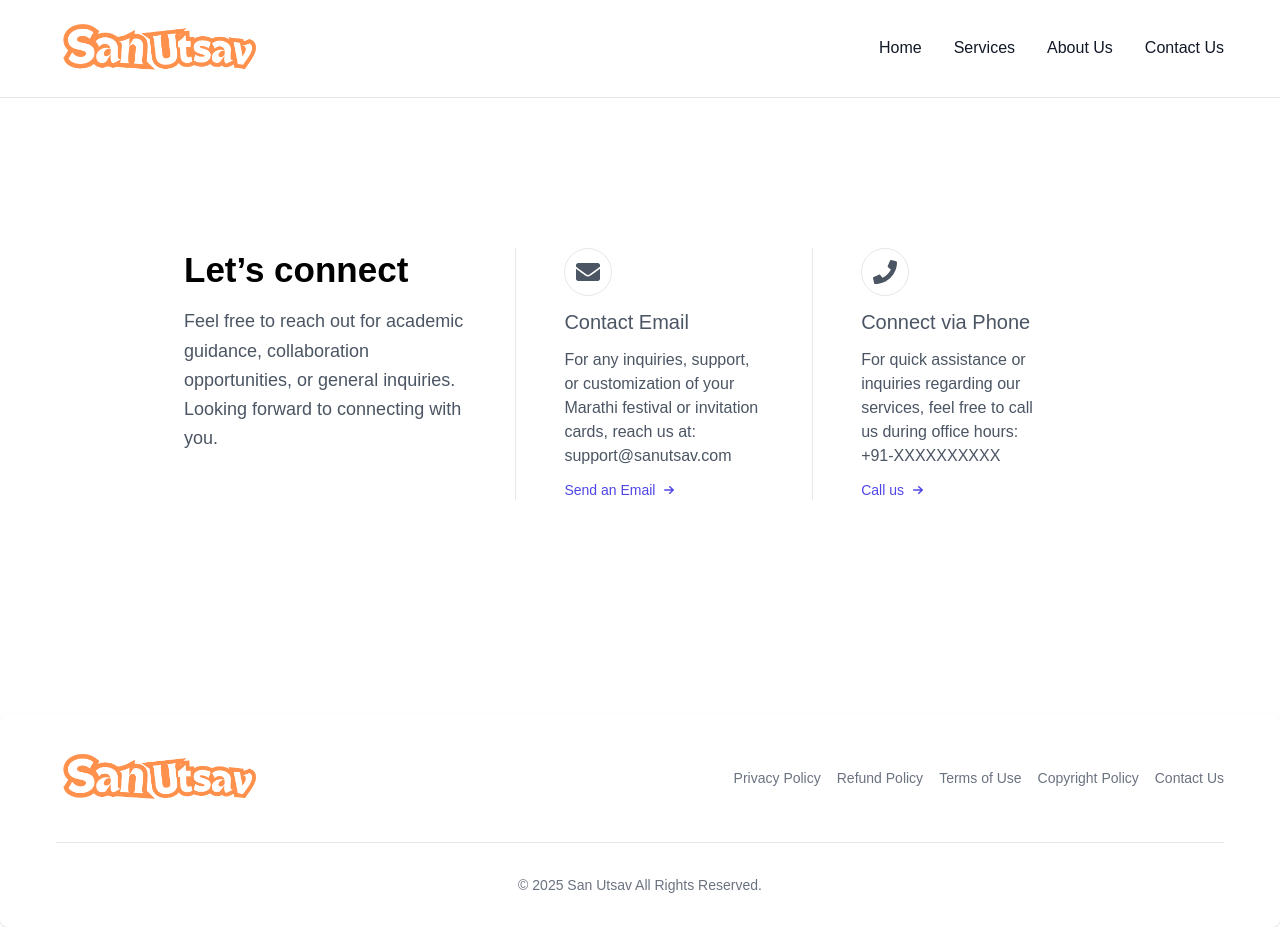
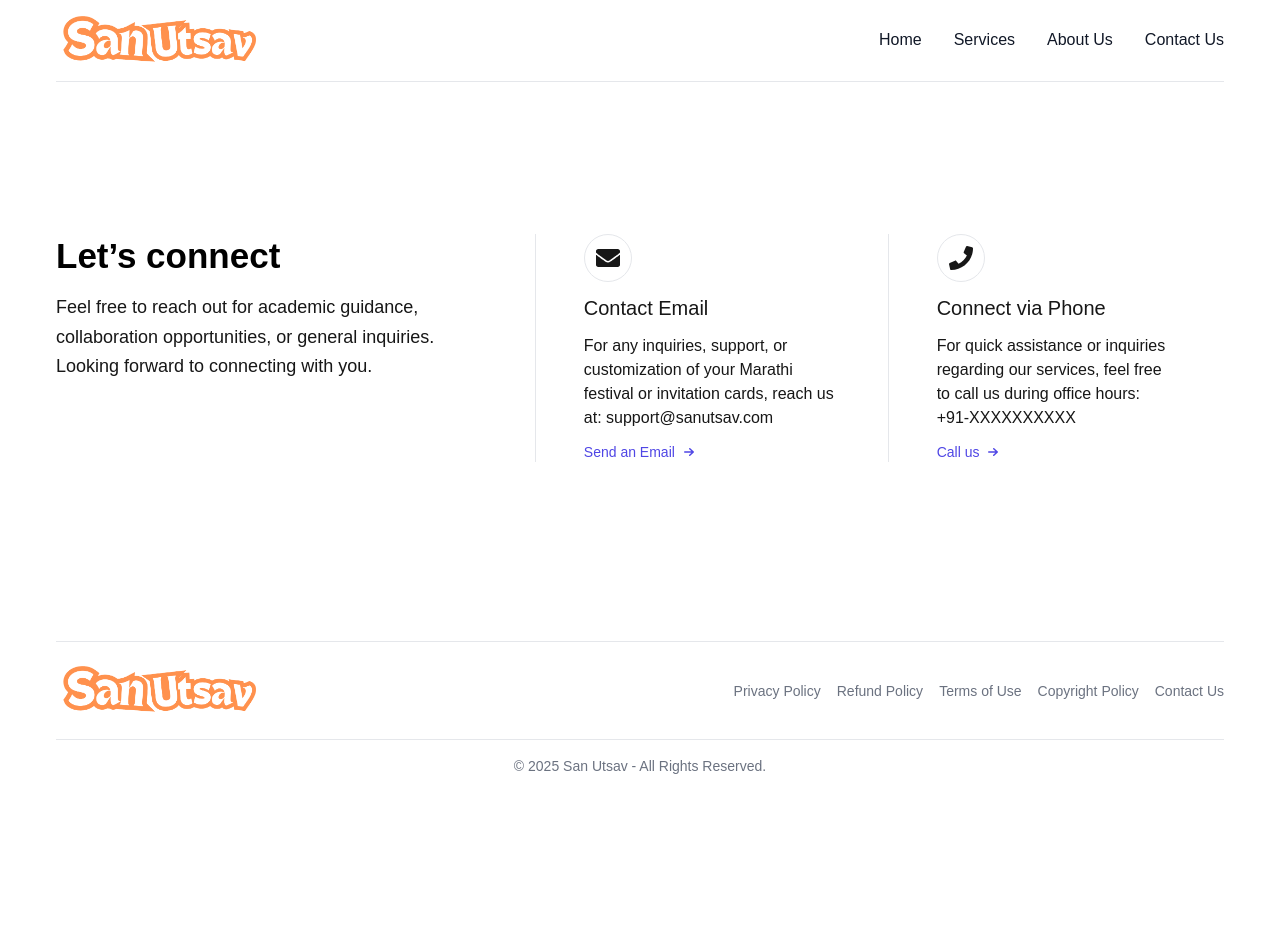
Before and after one commit to ankushchavan0411/san-cards, a Next.js app: page /contact-us in a window 1280 px wide. After the commit the page ends 800 px from the top, so only its background shows below. Built offline with nearby package versions, Linux system fonts and the light colour scheme.

Commit message:
fix alingment

```diff
--- a/src/app/about-us/page.tsx
+++ b/src/app/about-us/page.tsx
@@ -13,11 +13,7 @@ export const metadata: Metadata = {
 };
 
 const AboutUsPage = () => {
-  return (
-    <div className="container px-32">
-      <AboutUs />
-    </div>
-  );
+  return <AboutUs />;
 };
 
 export default AboutUsPage;
--- a/src/app/contact-us/page.tsx
+++ b/src/app/contact-us/page.tsx
@@ -14,11 +14,7 @@ export const metadata: Metadata = {
 };
 
 const ContactPage = () => {
-  return (
-    <div className="container px-32">
-      <Contact />
-    </div>
-  );
+  return <Contact />;
 };
 
 export default ContactPage;
--- a/src/app/layout.tsx
+++ b/src/app/layout.tsx
@@ -19,7 +19,7 @@ export default function RootLayout({
 }>) {
   return (
     <html lang="en">
-      <body>
+      <body className="container">
         <Navbar />
         {children}
         <Footer />
--- a/src/app/services/page.tsx
+++ b/src/app/services/page.tsx
@@ -13,11 +13,7 @@ export const metadata: Metadata = {
 };
 
 const ServicesPage = () => {
-  return (
-    <div className="container px-32">
-      <Services />
-    </div>
-  );
+  return <Services />;
 };
 
 export default ServicesPage;
--- a/src/components/ContactUs/index.tsx
+++ b/src/components/ContactUs/index.tsx
@@ -26,9 +26,8 @@ const contactMethods = [
 
 const ContactUs = () => {
   return (
-    <section className="relative z-10 overflow-hidden pb-40 pt-28 lg:pt-[150px]">
-      <div className="container">
-        <div className="m mx-auto gap-12  text-gray-600  lg:flex">
+    <section className="py-32">
+      <div className="gap-12 lg:flex">
         <SectionTitle
           title="Let’s connect"
           paragraph="Feel free to reach out for academic guidance, collaboration
@@ -72,7 +71,6 @@ const ContactUs = () => {
           </ul>
         </div>
       </div>
-      </div>
     </section>
   );
 };
--- a/src/components/Footer/index.tsx
+++ b/src/components/Footer/index.tsx
@@ -1,13 +1,13 @@
 /** @format */
-
+"use client";
 import PolicyNavigationLinks from "@/components/Policies/PolicyNavigationLinks";
 import Image from "next/image";
 import Link from "next/link";
 
 const Footer = () => {
   return (
-    <footer className="bg-white rounded-lg shadow dark:bg-gray-900">
-      <div className="w-full max-w-screen-xl mx-auto p-4 md:py-8">
+    <footer className="mt-8 border-t">
+      <div className="w-full mx-auto py-4">
         <div className="sm:flex sm:items-center sm:justify-between">
           <Link
             href="/"
@@ -23,10 +23,10 @@ const Footer = () => {
           </Link>
           <PolicyNavigationLinks />
         </div>
-        <hr className="my-6 border-gray-200 sm:mx-auto dark:border-gray-700 lg:my-8" />
+        <hr className="my-4 border-gray-200 sm:mx-auto dark:border-gray-700 lg:my-4" />
         <span className="block text-sm text-gray-500 sm:text-center dark:text-gray-400">
-          {/* &copy; {new Date().getFullYear()} San Utsav All Rights Reserved. */}
-          &copy; 2025 San Utsav All Rights Reserved.
+          &copy; {new Date().getFullYear()} San Utsav - All Rights Reserved.
+          {/* &copy; 2025 San Utsav - All Rights Reserved. */}
         </span>
       </div>
     </footer>
--- a/src/components/Header/Navbar/index.tsx
+++ b/src/components/Header/Navbar/index.tsx
@@ -23,8 +23,8 @@ const Navbar: React.FC = () => {
   };
 
   return (
-    <nav className="bg-white border-b border-gray-200 dark:bg-gray-900">
-      <div className="max-w-screen-xl flex flex-wrap items-center justify-between mx-auto p-4">
+    <nav className="mb-6 border-b">
+      <div className="flex flex-wrap items-center justify-between mx-auto py-2">
         {/* Logo Section */}
         <Link
           href="/"
--- a/src/components/TrendingCategories/index.tsx
+++ b/src/components/TrendingCategories/index.tsx
@@ -47,7 +47,7 @@ const TrendingCategories: React.FC = () => {
           We specialize in creating personalized cards for all occasions.
         </p>
       </div>
-      <div className="grid grid-cols-1 sm:grid-cols-2 md:grid-cols-4 gap-8">
+      <div className="grid grid-cols-1 sm:grid-cols-2 md:grid-cols-4 gap-8 text-center">
         {services.map((service, index) => (
           <div
             key={index}
```
Lines whose indentation alone changed are shown as unchanged.
